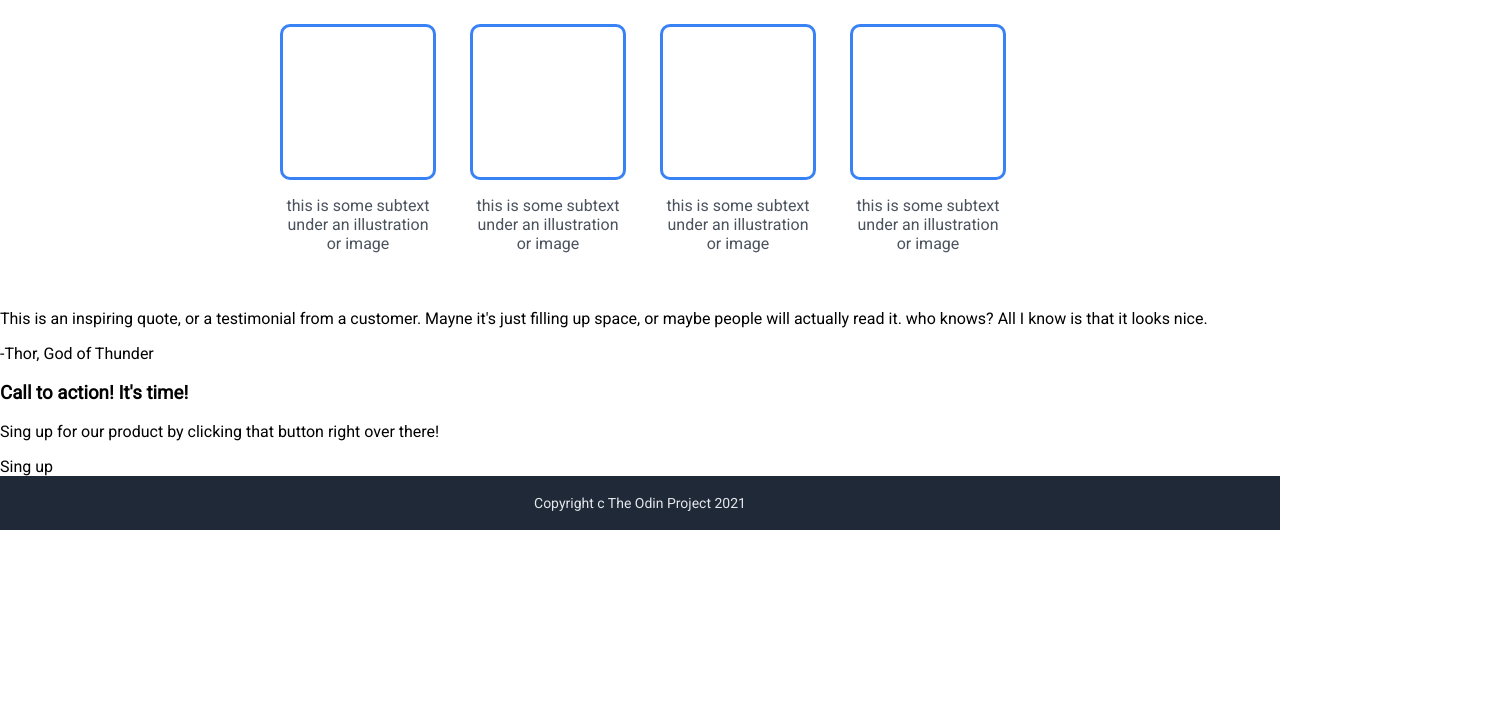
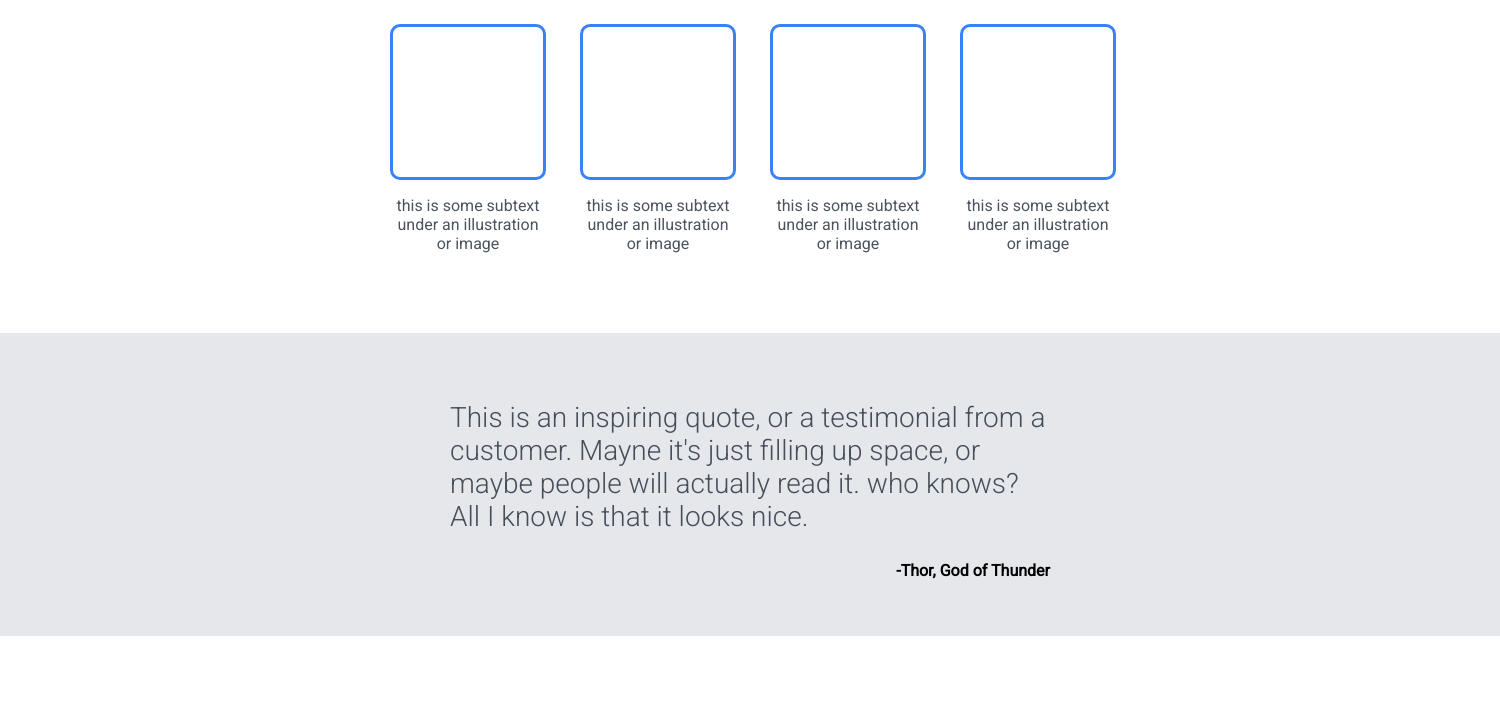
Before and after one commit to e3oiles/sample_website, a plain HTML site: page index.html in a window 1280 px wide. Shown: the part 500-1213 px from the top of the page, 1500 px wide, since content can reach past the window. Before the commit the page ends 1030 px from the top, so only its background shows below. Drawn offline with Linux system fonts and the light colour scheme.

Commit message:
finish all sections

```diff
--- a/styles.css
+++ b/styles.css
@@ -1,20 +1,29 @@
-@import url('https://fonts.googleapis.com/css2?family=Roboto&display=swap');
+@import url('https://fonts.googleapis.com/css2?family=Roboto:wght@100;300;400&display=swap');
 
 body {
+    margin: 0;
+    padding: 0;
+
+}
+
+.body {
     display:flex;
     flex-direction: column;
     min-height: 100vh;
-    margin: 0;
+    margin: 0 auto;
     padding: 0;
+    width: 1500px;
     font-family: 'Roboto', sans-serif;
     overflow-y: scroll;
+    justify-content: space-between;
+
 }
 
 .section_one {
     display: flex;
     flex-direction: column;
-    flex-shrink: 0;
 
+    flex: 1 0 auto;
 
 }
 
@@ -95,9 +104,7 @@ body {
     flex-direction: column;
     justify-content: center;
     align-items: center;
-    margin-bottom: 40px;
-
-
+    flex: 1 0 auto;
 }
 
 .h2_two {
@@ -113,8 +120,6 @@ body {
 .container_two {
     display: flex;
     gap: 40px;
-
-
 }
 
 .container_two_two {
@@ -140,6 +145,7 @@ body {
     text-align: center;
     color:#1F2937;
     opacity: .8;
+    margin-bottom: 80px;
 
 }
 
@@ -159,17 +165,74 @@ a {
 
 }
 
+.section_three {
+    display: flex;
+    flex: 1 0 auto;
+    flex-direction: column;
+    background: #E5E7EB;
+    padding: 40px;
+    justify-content: center;
+    align-items: center;
+
+}
+
+.container_three {
+    width: 600px;
+
+}
+
+.pp_three {
+    font-weight: 300;
+    font-size: 28px;
+    color:#1F2937;
+    opacity: .8;
+}
+
+.p_three {
+    text-align: right;
+    font-weight: bold;
+}
+
+.section_four {
+    display: flex;
+    justify-content: center;
+    align-items: center;
+    padding: 80px 0px;
+}
+
+.container_four {
+    background: #3882F6;
+    border-radius: 8px;
+    display: flex;
+    justify-content: space-around;
+    align-items: center;
+    width: 800px;
+}
+
+.content_four {
+    padding: 30px;
+    margin-left: 10px;
+    color: white;
+}
+
+.button_four {
+    color: white;
+    border-radius: 8px;
+    border: 2px solid white;
+    padding: 2px 22px;
+    margin-right: 20px;
+}
 
 
+.h3_four {
+    margin: 2px;
 
+}
 
-
-
-
-
-
-
-
+.p_four {
+    margin: 2px;
+    font-size: 14px;
+}
 
 .footer {
     background: #1F2937;
```
